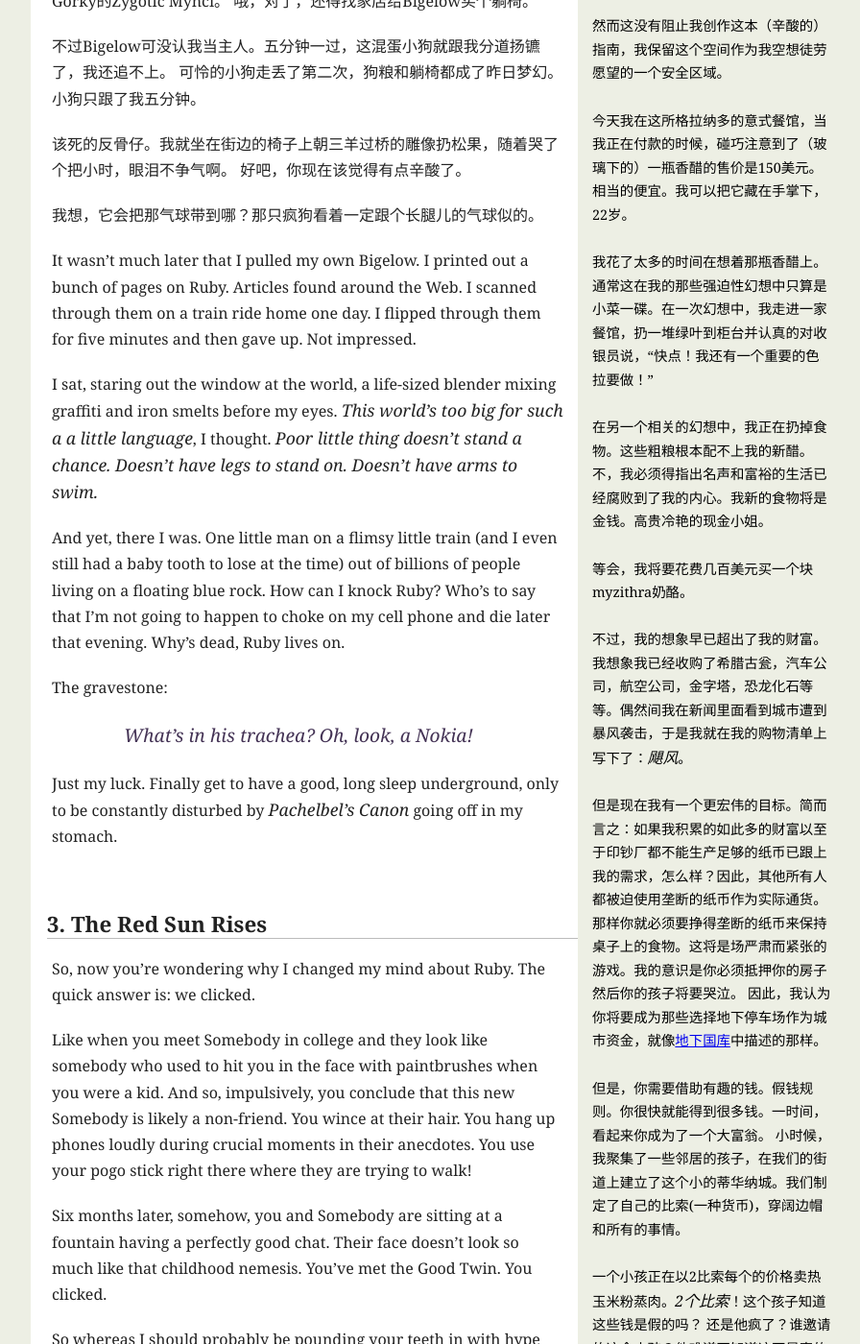
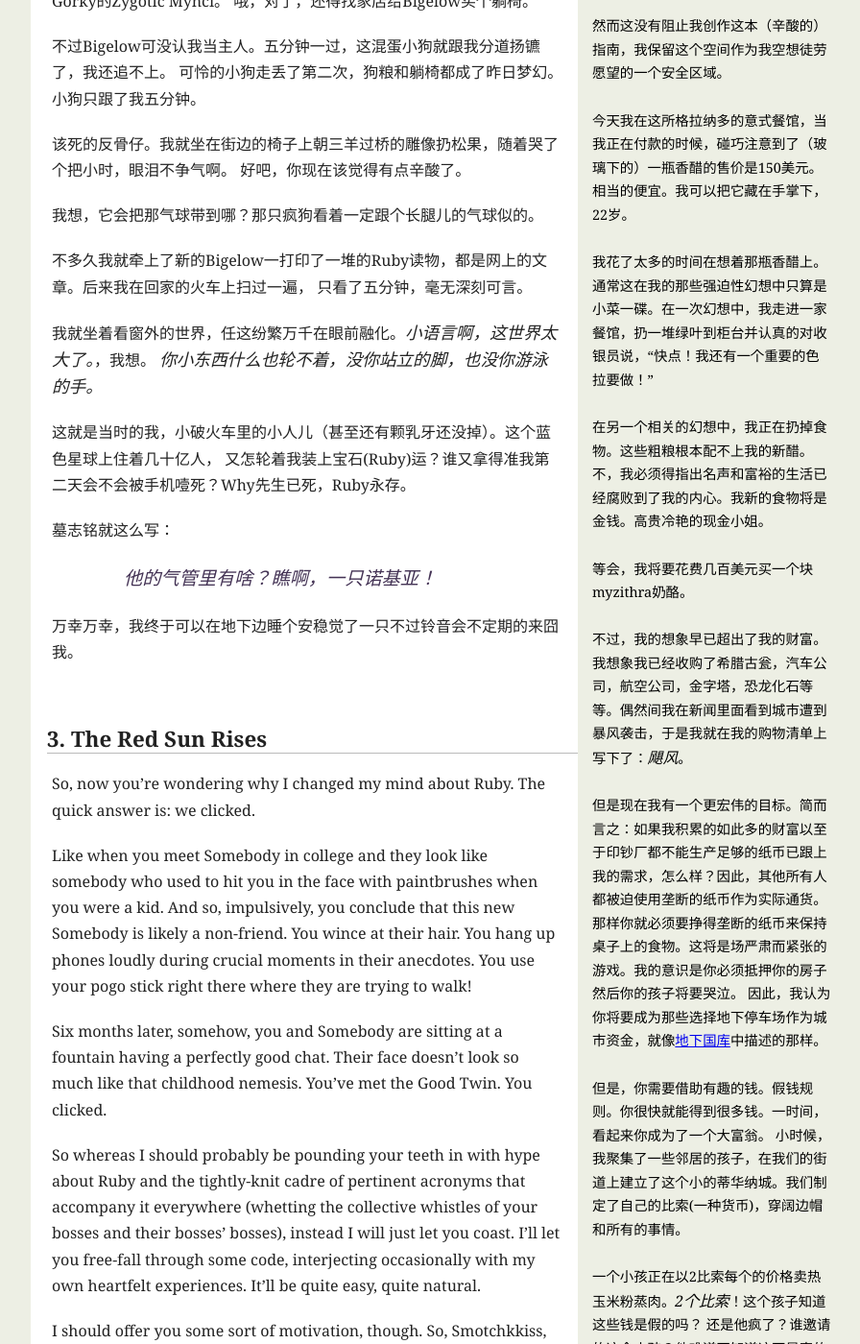
Before and after one commit to codecly259/poignant-guide-cn, a Jekyll site: the page built from _posts/1900-01-02-konichiwa-ruby.md, in a window 1280 px wide and 1400 px high, scrolled down 1216 px. Shown: the whole window at 96% size, without its empty margins (183-1079 px from the left). Built offline with Jekyll 4.4.1, drawn with Linux system fonts in a browser that asks for light colours; Markdown is read by kramdown in place of the engine named in the settings.

Commit message:
第二章翻译增加

```diff
--- a/_posts/1900-01-02-konichiwa-ruby.md
+++ b/_posts/1900-01-02-konichiwa-ruby.md
@@ -86,28 +86,20 @@ sections:
 
 我想，它会把那气球带到哪？那只疯狗看着一定跟个长腿儿的气球似的。
 
-It wasn’t much later that I pulled my own Bigelow. I printed out a bunch of
-pages on Ruby. Articles found around the Web. I scanned through them on a train
-ride home one day. I flipped through them for five minutes and then gave up. Not
-impressed.
+不多久我就牵上了新的Bigelow一打印了一堆的Ruby读物，都是网上的文章。后来我在回家的火车上扫过一遍，
+只看了五分钟，毫无深刻可言。
 
-I sat, staring out the window at the world, a life-sized blender mixing graffiti
-and iron smelts before my eyes. _This world’s too big for such a a little
-language_, I thought. _Poor little thing doesn’t stand a chance. Doesn’t have
-legs to stand on. Doesn’t have arms to swim._
+我就坐着看窗外的世界，任这纷繁万千在眼前融化。*小语言啊，这世界太大了。*，我想。
+*你小东西什么也轮不着，没你站立的脚，也没你游泳的手。*
 
-And yet, there I was. One little man on a flimsy little train (and I even still
-had a baby tooth to lose at the time) out of billions of people living on a
-floating blue rock. How can I knock Ruby? Who’s to say that I’m not going to
-happen to choke on my cell phone and die later that evening. Why’s dead, Ruby
-lives on.
+这就是当时的我，小破火车里的小人儿（甚至还有颗乳牙还没掉）。这个蓝色星球上住着几十亿人，
+又怎轮着我装上宝石(Ruby)运？谁又拿得准我第二天会不会被手机噎死？Why先生已死，Ruby永存。
 
-The gravestone:
+墓志铭就这么写：
 
-> What’s in his trachea? Oh, look, a Nokia!
+> 他的气管里有啥？瞧啊，一只诺基亚！
 
-Just my luck. Finally get to have a good, long sleep underground, only to be
-constantly disturbed by _Pachelbel’s Canon_ going off in my stomach.
+万幸万幸，我终于可以在地下边睡个安稳觉了一只不过铃音会不定期的来囧我。
 
 <a name="section3"></a>
 
```
Also changed, not shown: other parts of _posts/1900-01-02-konichiwa-ruby.md (+1 -1 lines).
